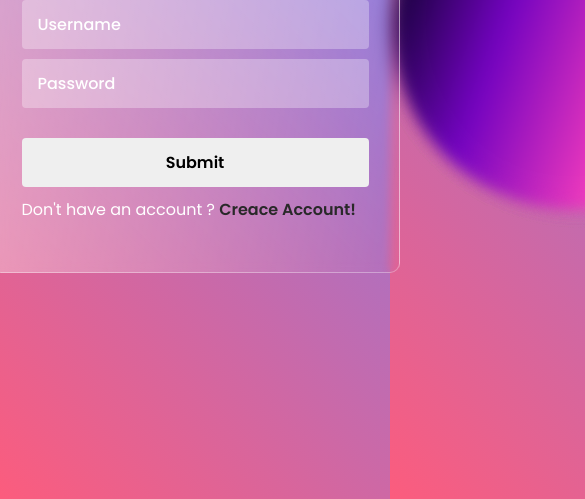
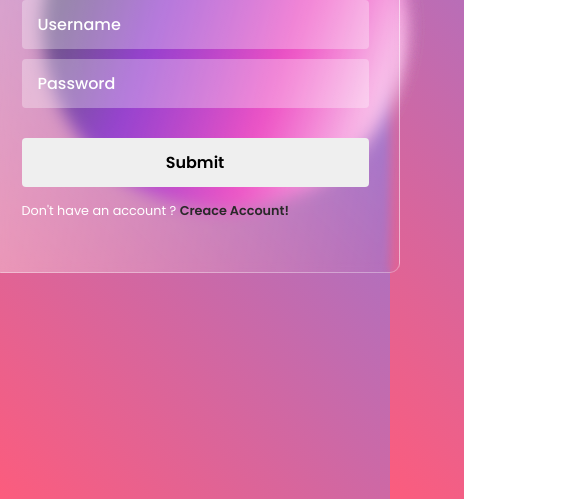
Before and after one commit to agunggml/backdrop, a plain HTML site: page index.html in a window 390 px wide. Shown: the part 345-844 px from the top of the page, 585 px wide, since content can reach past the window. Drawn offline with Linux system fonts and the light colour scheme.

Commit message:
add-responsibilty\

```diff
--- a/style.scss
+++ b/style.scss
@@ -25,7 +25,7 @@ body {
     height: 350px;
     z-index: -1;
     border-radius: 50%;
-    left: 400px;
+    left: 500px;
     background: linear-gradient(170deg, #03001e, #7303c0, #ec38bc, #fdeff9);
     animation: fly 6s linear infinite;
     filter: blur(10px);
@@ -47,13 +47,6 @@ body {
     }
   }
 
-  h2 {
-    margin-bottom: 20px;
-    text-align: center;
-    font-size: 2rem;
-    color: #fff;
-  }
-
   .card {
     padding: 50px 30px;
     background: linear-gradient(
@@ -64,6 +57,13 @@ body {
     border: 1px solid rgba(255, 255, 255, 0.3);
     border-radius: 10px;
     backdrop-filter: blur(5px);
+
+    h2 {
+      margin-bottom: 20px;
+      text-align: center;
+      font-size: 2rem;
+      color: #fff;
+    }
 
     form {
       display: flex;
@@ -108,10 +108,19 @@ body {
 
     span {
       color: #fff;
+      font-size: 0.8em;
     }
     a {
       font-weight: 600;
       color: #292929;
     }
   }
+  @media screen and (max-width: 768px) {
+    .circle {
+      left: 50px;
+      top: -50px;
+      width: 350px;
+      height: 350px;
+    }
+  }
 }
```
Also changed, not shown: style.css, 1 other file.
